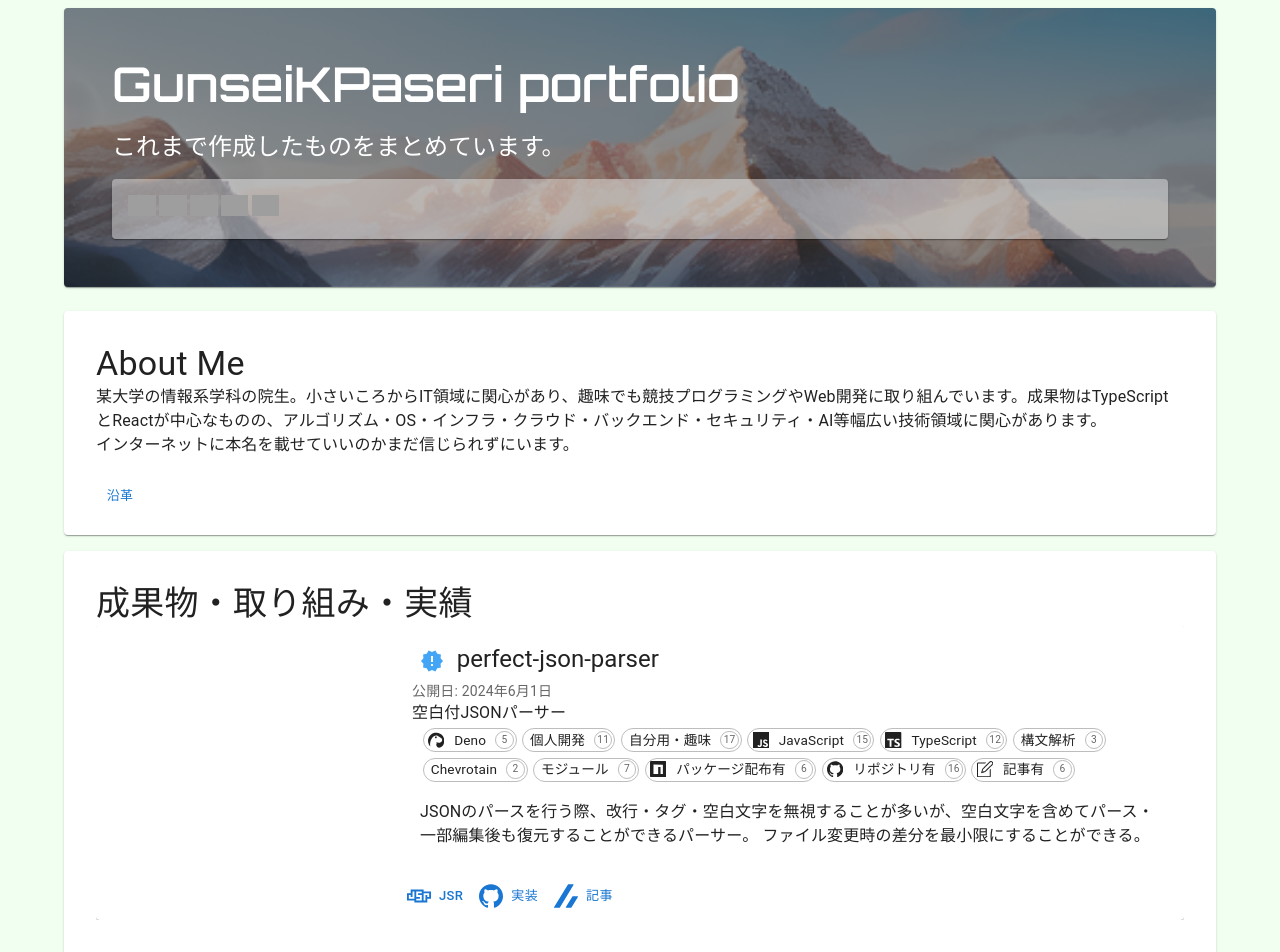
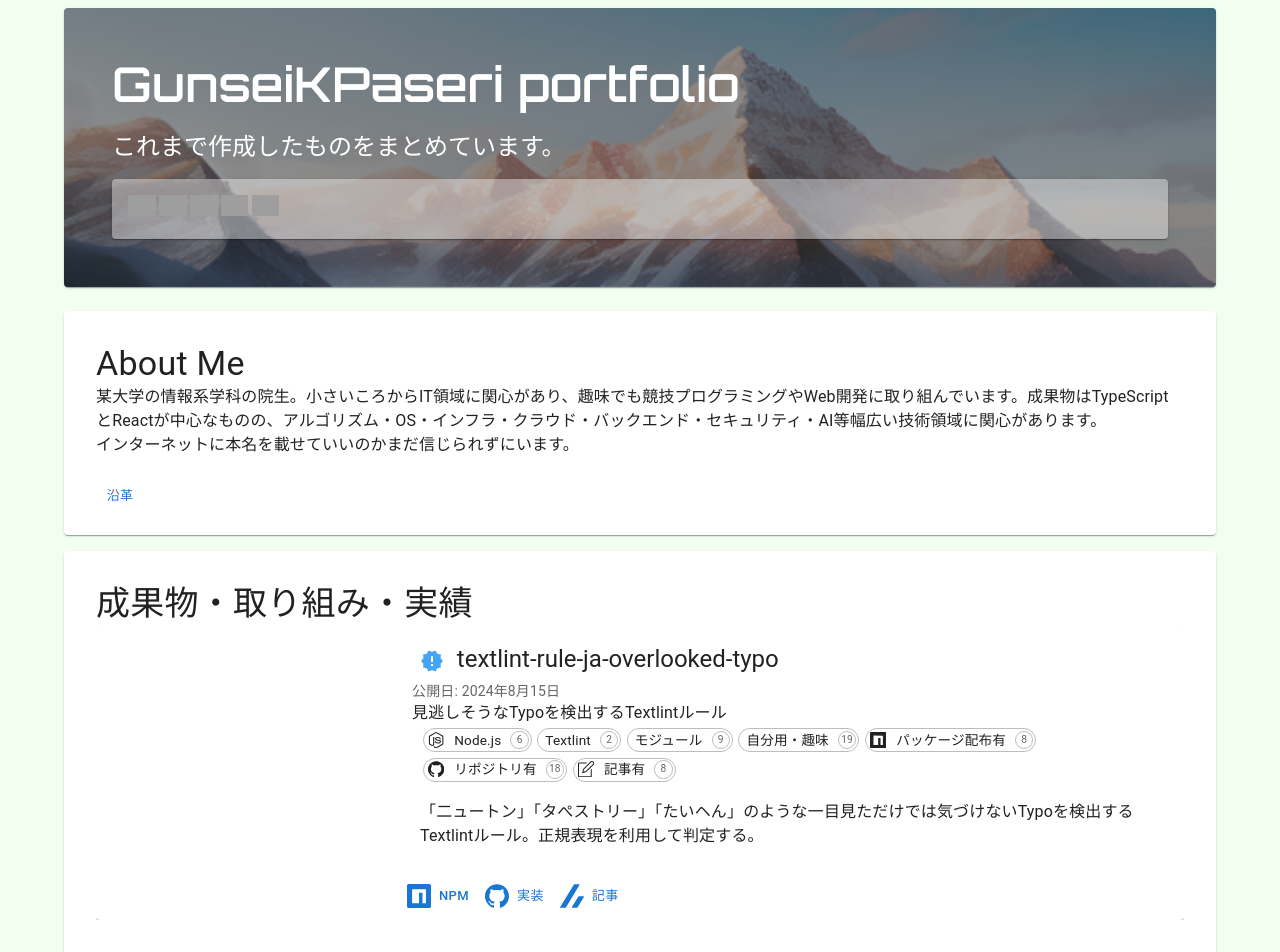
Before and after one commit to GunseiKPaseri/GunseiKPaseri.github.io, a React (Vite) app: page / in a window 1280 px wide. Shown: the top 952 px of the page. Built offline with nearby package versions, Linux system fonts and the light colour scheme; grey boxes are pictures that could not be loaded.

Commit message:
add: textlint-rule

```diff
--- a/src/source.tsx
+++ b/src/source.tsx
@@ -168,6 +168,10 @@ export const contentsTagRecord = {
     description: "シェルスクリプト言語",
   },
   TextAliveAppAPI: { type: "app", description: "歌詞連動アニメーションAPI" },
+  Textlint: {
+    type: "app",
+    description: "テキスト検査ツール",
+  },
   TypeScript: {
     logo: { icon: <TypeScriptIcon />, color: "#3178c6" },
     type: "language",
@@ -368,6 +372,36 @@ iniのパースを行う際、改行・タグ・空白文字を無視するこ
       "モジュール",
     ],
     date: "2024-06-01",
+    score: 2,
+  },
+  {
+    title: "textlint-rule-ja-tojihiraki",
+    summary: "漢字の閉じ開きを統一するTextlintルール",
+    description: `
+「感じる事」「感じること」のように漢字を読みやすく「ひらく」か「閉じる」かを各単語ごとに統一するTextlintルール。形態素解析したトークンを利用して判定する。
+`,
+    link: [
+      "https://www.npmjs.com/package/textlint-rule-ja-tojihiraki",
+      "https://github.com/GunseiKPaseri/textlint-rule-ja-tojihiraki",
+      "https://zenn.dev/gunseikpaseri/articles/textlint-rule",
+    ],
+    tag: ["Node.js", "Textlint", "モジュール", "自分用・趣味"],
+    date: "2024-08-15",
+    score: 2,
+  },
+  {
+    title: "textlint-rule-ja-overlooked-typo",
+    summary: "見逃しそうなTypoを検出するTextlintルール",
+    description: `
+「二ュートン」「タぺストリー」「たいヘん」のような一目見ただけでは気づけないTypoを検出するTextlintルール。正規表現を利用して判定する。
+`,
+    link: [
+      "https://www.npmjs.com/package/textlint-rule-ja-overlooked-typo",
+      "https://github.com/GunseiKPaseri/textlint-rule-ja-overlooked-typo",
+      "https://zenn.dev/gunseikpaseri/articles/textlint-rule",
+    ],
+    tag: ["Node.js", "Textlint", "モジュール", "自分用・趣味"],
+    date: "2024-08-15",
     score: 2,
   },
   {
```
